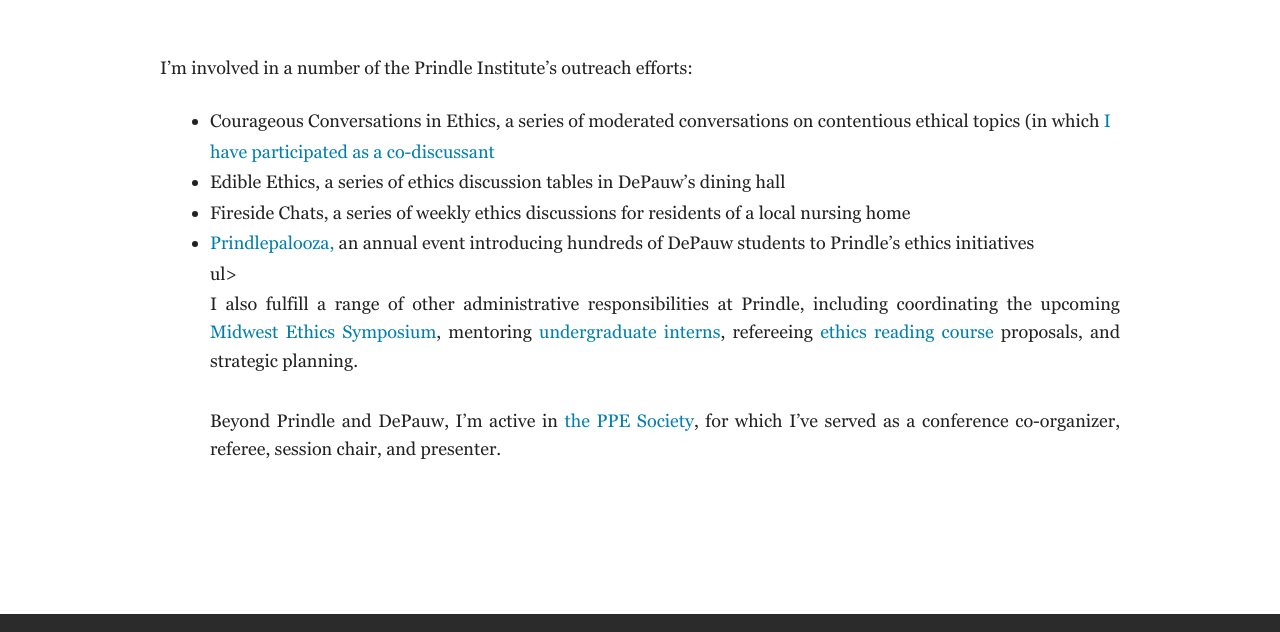
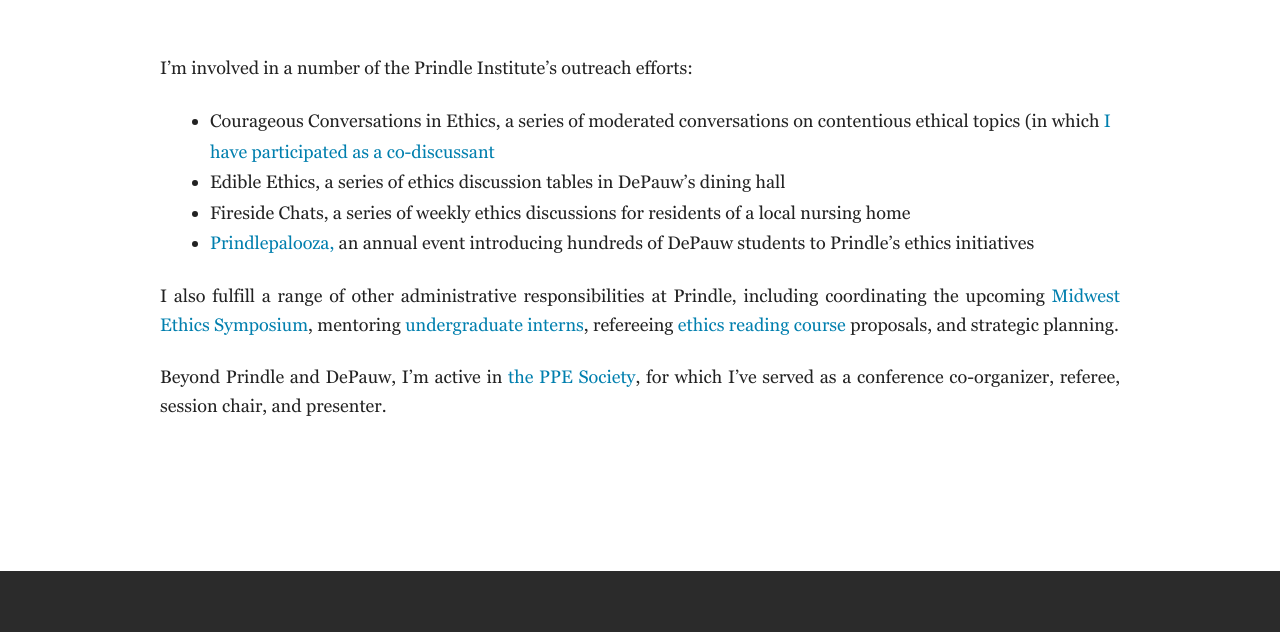
Before and after one commit to JoPoFoSho/JoPoFoSho.github.io, a plain HTML site: page PPE.html in a window 1280 px wide. Shown: the part 168-800 px from the top of the page. Drawn offline with nearby package versions, Linux system fonts and the light colour scheme.

Commit message:
Update PPE.html

```diff
--- a/PPE.html
+++ b/PPE.html
@@ -85,7 +85,7 @@
         <li>Edible Ethics, a series of ethics discussion tables in DePauw’s dining hall</li>
         <li>Fireside Chats, a series of weekly ethics discussions for residents of a local nursing home</li>
         <li><a href="https://www.prindleinstitute.org/prindle-institute-event/prindlepalooza-2022/" target="_blank" rel="noopener">Prindlepalooza,</a> an annual event introducing hundreds of DePauw students to Prindle’s ethics initiatives</li>
-        ul>
+        </ul>
     	<br/>
         <p style="text-align: justify;">I also fulfill a range of other administrative responsibilities at Prindle, including coordinating the upcoming <a href="https://www.prindleinstitute.org/educators-scholars/midwest-ethics-symposium/" target="_blank" rel="noopener">Midwest Ethics Symposium</a>, mentoring <a href="https://www.prindleinstitute.org/students/hillman-internship/current-hillman-interns/" target="_blank" rel="noopener">undergraduate interns</a>, refereeing <a href="https://www.prindleinstitute.org/students/ethics-reading-courses/" target="_blank" rel="noopener">ethics reading course</a> proposals, and strategic planning.</p>
         <br/>
```
